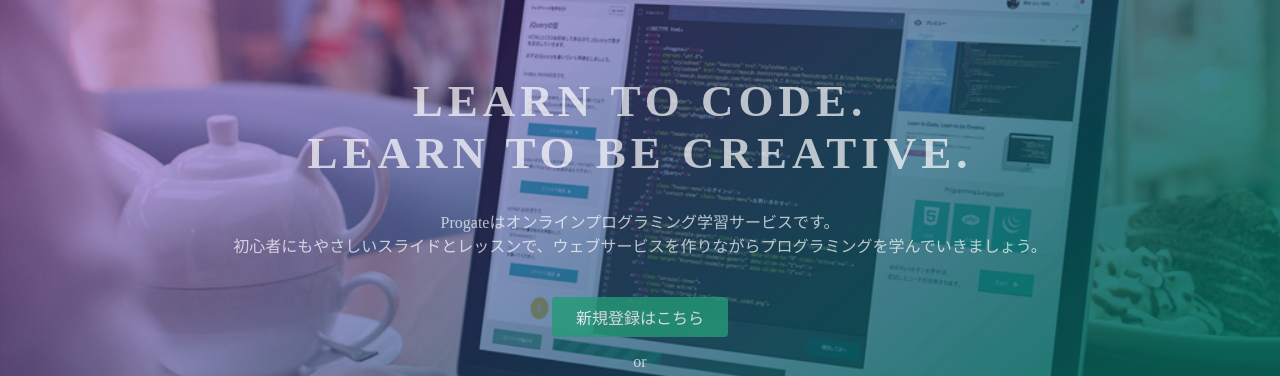
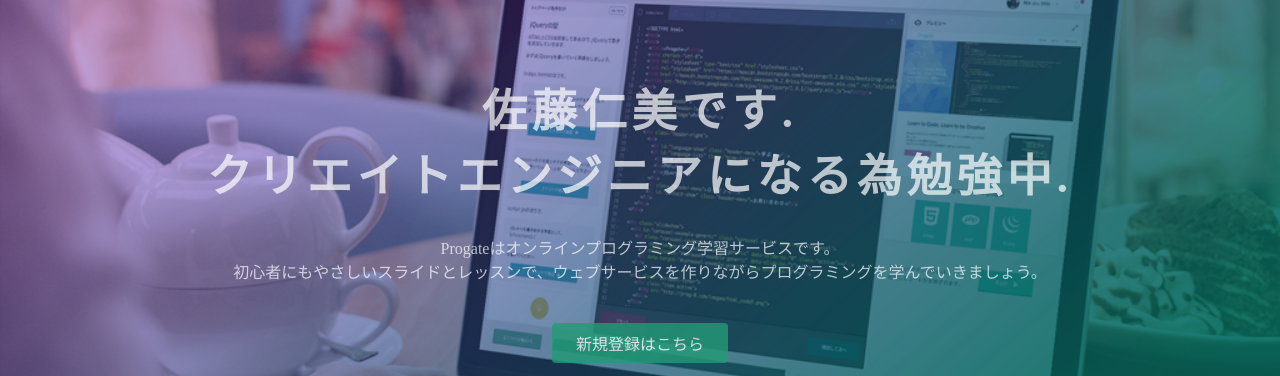
Before and after one commit to cabsa300/Aki.github.io, a plain HTML site: page index.html in a window 1280 px wide. Shown: the part 135-511 px from the top of the page. Drawn offline with Linux system fonts and the light colour scheme.

Commit message:
Update index.html

```diff
--- a/index.html
+++ b/index.html
@@ -23,7 +23,7 @@
   </header>
   <div class="top-wrapper">
     <div class="container">
-      <h1>LEARN TO CODE.<br>LEARN TO BE CREATIVE.</h1>
+      <h1>佐藤仁美です.<br>クリエイトエンジニアになる為勉強中.</h1>
       <p>Progateはオンラインプログラミング学習サービスです。<br>初心者にもやさしいスライドとレッスンで、ウェブサービスを作りながらプログラミングを学んでいきましょう。</p>
       <div class="btn-wrapper">
         <a href="#" class="btn signup">新規登録はこちら</a>
```
